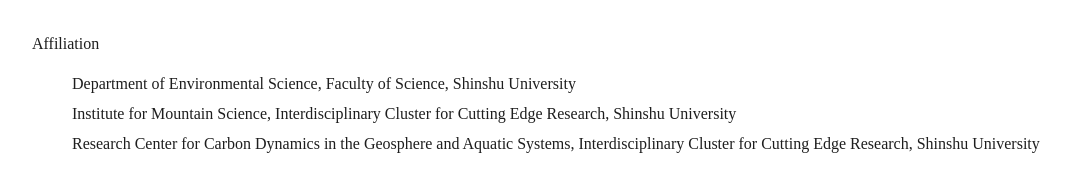
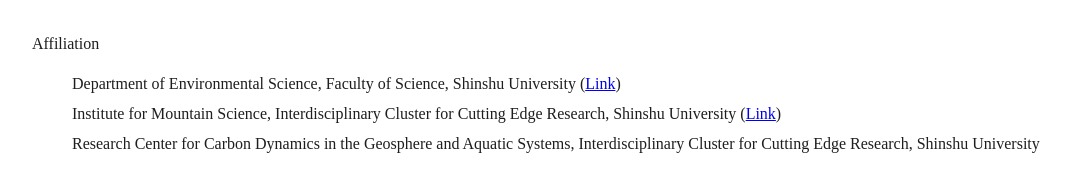
Before and after one commit to micromet-lab-shinshu/webpage, a plain HTML site: page members-e.html in a window 1280 px wide. Shown: the part 335-510 px from the top of the page, without its empty margins (76-1146 px from the left). Drawn offline with Linux system fonts and the light colour scheme.

Commit message:
Add files via upload

```diff
--- a/members-e.html
+++ b/members-e.html
@@ -27,8 +27,8 @@
   <h2>Hiroki Iwata (Associate professor) E-mail address: hiwata(at)shinshu-u.ac.jp</h2>
   <dl>
     <dt>Affiliation</dt>
-    <dd>Department of Environmental Science, Faculty of Science, Shinshu University</dd>
-    <dd>Institute for Mountain Science, Interdisciplinary Cluster for Cutting Edge Research, Shinshu University</dd>
+    <dd>Department of Environmental Science, Faculty of Science, Shinshu University (<a href="https://www.shinshu-u.ac.jp/faculty/science/en/env/overview/env-overview.html">Link</a>)</dd>
+    <dd>Institute for Mountain Science, Interdisciplinary Cluster for Cutting Edge Research, Shinshu University (<a href="https://www.shinshu-u.ac.jp/institution/ims2/english/">Link</a>)</dd>
     <dd>Research Center for Carbon Dynamics in the Geosphere and Aquatic Systems, Interdisciplinary Cluster for Cutting Edge Research, Shinshu University</dd>
     <dt>Research Interests</dt>
     <ul>
```
